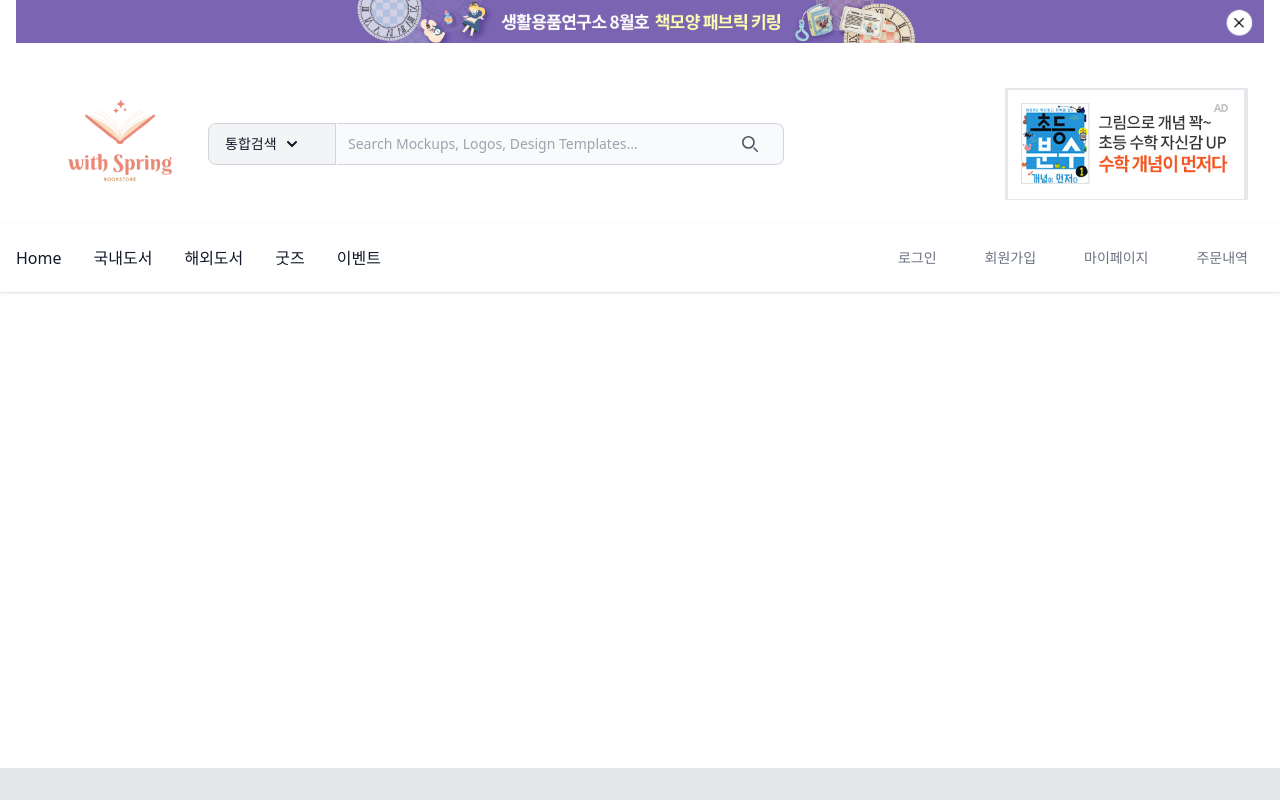
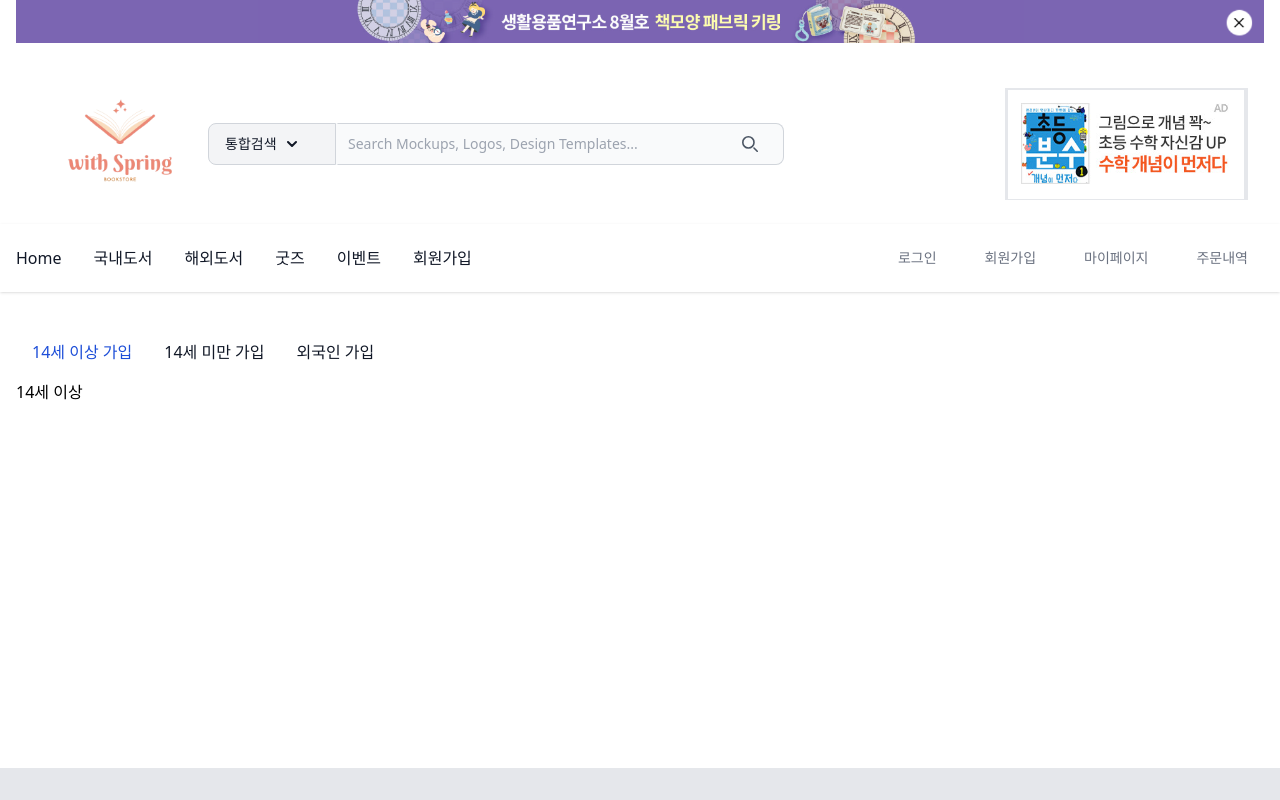
Before and after one commit to Bom-E/shop, a React (Create React App) app in the folder src/main/front/: page /userSign/sign1 in a window 1280 px wide. Built offline with nearby package versions, Linux system fonts and the light colour scheme.

Commit message:
240812 sign ing

```diff
--- a/src/main/front/src/App.js
+++ b/src/main/front/src/App.js
@@ -2,33 +2,18 @@ import React from 'react';
 import { BrowserRouter as Router, Routes, Route, useNavigate, useLocation } from 'react-router-dom';
 import UserHeader from './components/user/UserHeader';
 import Navigation from './components/common/Navigation';
-import Home from './pages/Home';
-import Domestic from './pages/Domestic';
-import Foreign from './pages/Foreign';
-import Goods from './pages/Goods';
-import Events from './pages/Events';
-
-const navItems = [
-    {path : '/', label : 'Home', component : Home}
-    , {path : '/domestic', label : '국내도서', component : Domestic}
-    , {path : '/foreign' , label : '해외도서', component : Foreign}
-    , {path : '/goods', label : '굿즈', component : Goods}
-    , {path : '/events', label : '이벤트', component : Events}
-]
+import routes, { navItems } from './routes';
 
 function Header() {
   const navigate= useNavigate();
-  // const location = useLocation();
 
-  // const isActive = (path) => location.pathname === path;
   const navigateTo = (path) => navigate(path);
-
 
   return(
     <header className="bg-transparent">
       <div className="container mx-auto px-4">
         <div className="flex flex-col md:flex-row items-center justify-between">
-          <UserHeader navHome={() => navigateTo('/')}/>
+          <UserHeader navHome={() => navigateTo('/')} userSign={() => navigateTo('/userSign')}/>
 
         </div>
       </div>
@@ -46,6 +31,7 @@ function AppContent() {
   const isActive = (path) => location.pathname === path;
   const navigateTo = (path) => navigate(path);
 
+
   return (
     <div className="flex flex-col min-h-screen">
       <Header/>
@@ -56,10 +42,18 @@ function AppContent() {
       <main className="flex-grow container mx-auto px-4 py-8 overflow-auto">
         <div>
           <Routes>
-        {navItems.map(({path, component : Component}) => (
-          <Route key={path} path={path} element={<Component/>}/>
-        ))}
-        </Routes>
+            {routes.map( route =>
+              route.children ? (
+                <Route key={route.path} path={route.path} element={<route.component/>}>
+                  {route.children.map(childRoute => (
+                    <Route key={childRoute.path} path={childRoute.path} element={< childRoute.component/>}/>
+                  ))}
+                </Route>
+              ) : (
+                <Route key={route.path} path={route.path} element={<route.component/>}/>
+              )
+            )}
+          </Routes>
         </div>
 
       </main>
--- a/src/main/front/src/components/common/Navigation.js
+++ b/src/main/front/src/components/common/Navigation.js
@@ -24,7 +24,7 @@ const Navigation = ({navItems, isActive, navigateTo, className = ''}) => {
                     <button className="px-4 py-2 text-sm font-medium text-gray-500 hover:text-gray-700">
                         로그인
                     </button>
-                    <button className="px-4 py-2 text-sm font-medium text-gray-500 hover:text-gray-700">
+                    <button onClick={() => navigateTo('/userSign')} className="px-4 py-2 text-sm font-medium text-gray-500 hover:text-gray-700">
                         회원가입
                     </button>
                     <button className="px-4 py-2 text-sm font-medium text-gray-500 hover:text-gray-700">
--- /dev/null
+++ b/src/main/front/src/pages/user/UserSign.js
@@ -0,0 +1,38 @@
+import React from "react";
+import { Outlet, useLocation, useNavigate } from "react-router-dom";
+import { signItems } from "../../routes";
+
+const UserSign = ({ className = '' }) => {
+    const location = useLocation();
+    const navigate = useNavigate();
+
+    const checkActive = (path) => location.pathname.endsWith(path);
+    const signNavi = (path) => navigate(`/userSign/${path}`);
+
+    return(
+        <div>
+            <nav className={`border-gray-200 dark:bg-gray-900 mt-auto ${className}`}>
+                <div className="max-w-screen-xl flex flex-wrap items-center justify-between mx-auto p-4">
+                    <ul className="font-medium flex flex-row justify-start space-x-8 mt-0 border-0">
+                        {signItems.map(({path, label}) => (
+                            <li key={path}>
+                                <button
+                                    onClick={() => signNavi(path)}
+                                    className={`block py-2 px-3 ${
+                                        checkActive(path)
+                                            ? 'text-white rounded md:bg-transparent md:text-blue-700 md:p-0 dark:text-wrap md:dark:text-blue-500'
+                                            : 'text-gray-900 rounded hover:bg-gray-100 md:hover:bg-transparent md:border-0 md:hover:text-blue-700 md:p-0 dark:text-white md:dark:hover:text-blue-500 dark:hover:bg-gray-700 dark:hover::text-white md:dark:hover:bg-transparent'
+                                        } appearance-auto`} aria-current={checkActive(path) ? 'page' : undefined}>
+                                    {label}
+                                </button>
+                            </li>
+                        ))}
+                    </ul>
+                </div>
+            </nav>
+            <Outlet/>
+        </div>
+    );
+}
+
+export default UserSign;
--- /dev/null
+++ b/src/main/front/src/pages/user/sign/Sign1.js
@@ -0,0 +1,9 @@
+const Sign1 = () => {
+    return(
+        <div>
+            14세 이상
+        </div>
+    )
+};
+
+export default Sign1;
--- /dev/null
+++ b/src/main/front/src/pages/user/sign/Sign2.js
@@ -0,0 +1,9 @@
+const Sign2 = () => {
+    return(
+        <div>
+            14세 미만
+        </div>
+    )
+};
+
+export default Sign2;
--- /dev/null
+++ b/src/main/front/src/pages/user/sign/Sign3.js
@@ -0,0 +1,9 @@
+const Sign3 = () => {
+    return(
+        <div>
+            외국인
+        </div>
+    )
+};
+
+export default Sign3;
--- /dev/null
+++ b/src/main/front/src/routes/index.js
@@ -0,0 +1,35 @@
+import Home from '../pages/Home';
+import Domestic from '../pages/Domestic';
+import Foreign from '../pages/Foreign';
+import Goods from '../pages/Goods';
+import Events from '../pages/Events';
+import UserSign from '../pages/user/UserSign';
+import Sign1 from '../pages/user/sign/Sign1';
+import Sign2 from '../pages/user/sign/Sign2';
+import Sign3 from '../pages/user/sign/Sign3';
+
+export const navItems = [
+    {path : '/', label : 'Home', component : Home}
+    , {path : '/domestic', label : '국내도서', component : Domestic}
+    , {path : '/foreign' , label : '해외도서', component : Foreign}
+    , {path : '/goods', label : '굿즈', component : Goods}
+    , {path : '/events', label : '이벤트', component : Events}
+    , {path : '/userSign', label : '회원가입', component : UserSign}
+];
+
+export const signItems = [
+    {path : 'sign1', label : '14세 이상 가입', component : Sign1}
+    , {path : 'sign2', label : '14세 미만 가입', component : Sign2}
+    , {path : 'sign3' , label : '외국인 가입', component : Sign3}
+];
+
+const routes = [
+    ...navItems
+    , {
+        path : '/userSign'
+        , component : UserSign
+        , children : signItems
+    }
+];
+
+export default routes;
```
